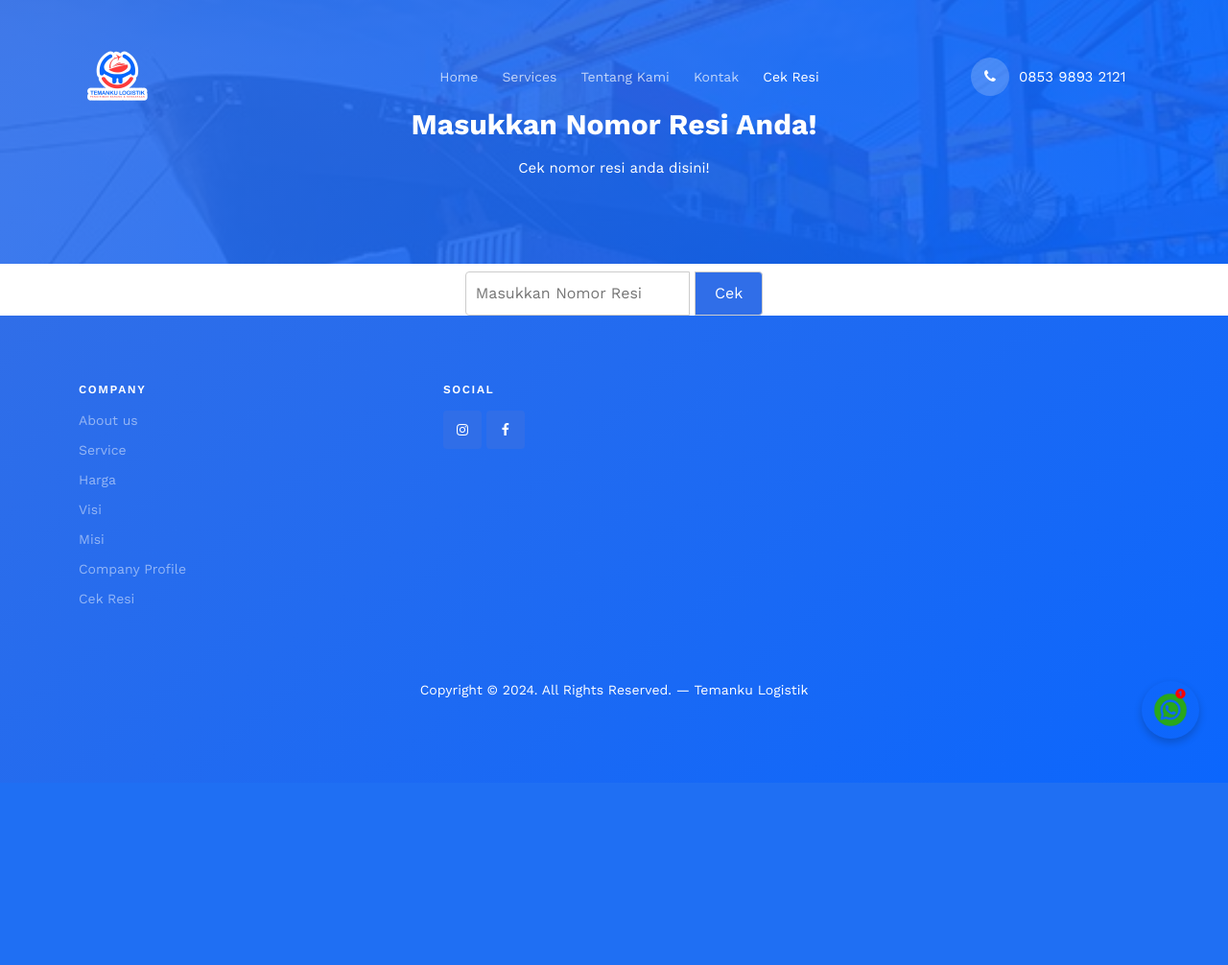
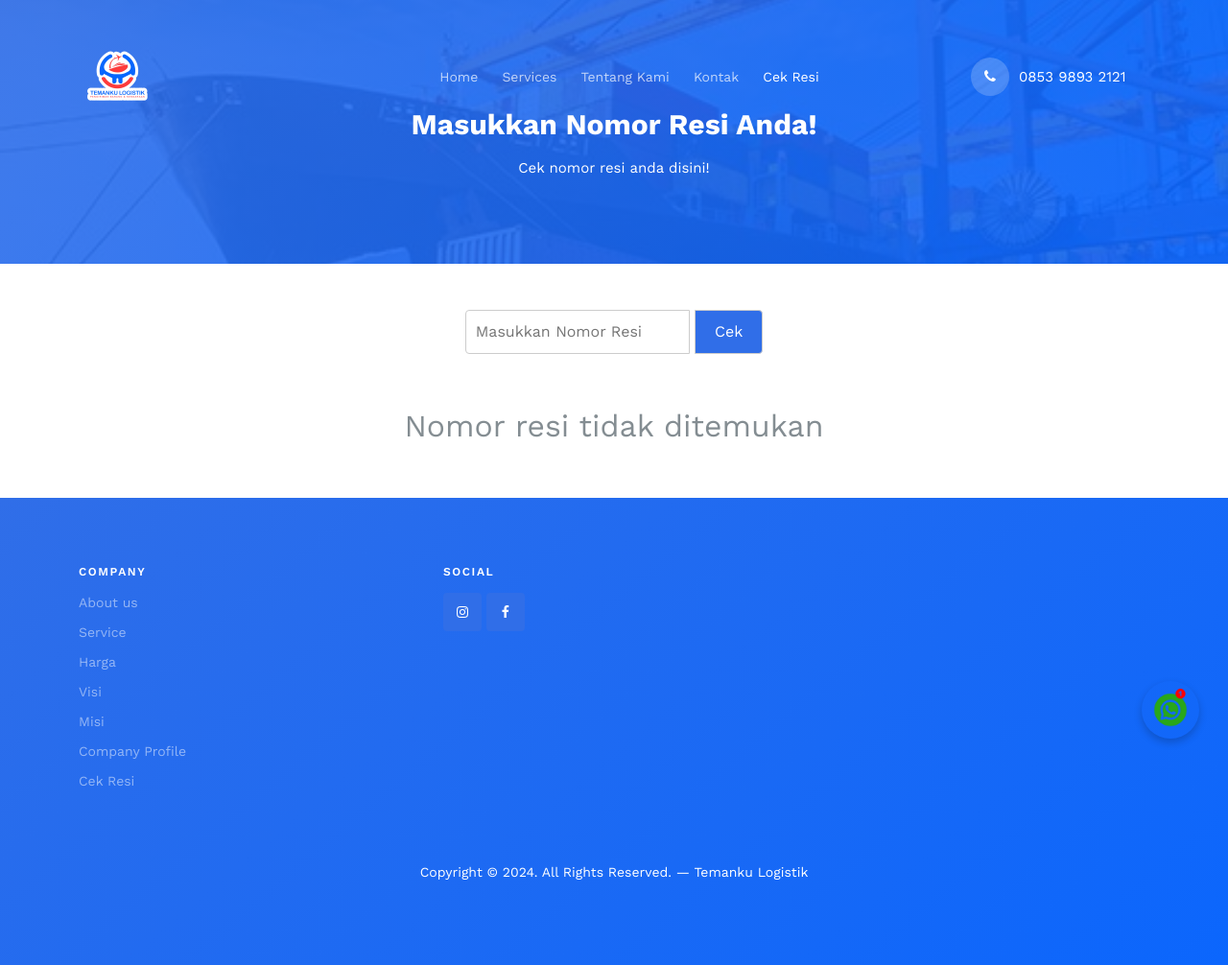
Before and after one commit to denzonn/temanku-logistic, a Laravel app: page /cek-resi in a window 1280 px wide. Shown: the whole page at 96% size. Before the commit the page ends 816 px from the top, so only its background shows below. Run offline with Laravel 10, Linux system fonts and the light colour scheme; some web fonts are replaced.

Commit message:
Add Check Resi

```diff
--- a/app/Http/Controllers/HomeController.php
+++ b/app/Http/Controllers/HomeController.php
@@ -3,6 +3,7 @@
 namespace App\Http\Controllers;
 
 use App\Models\Blog;
+use App\Models\Product;
 use Illuminate\Http\Request;
 
 class HomeController extends Controller
@@ -26,4 +27,15 @@
     public function cekResi(){
         return view('pages.cek-resi');
     }
+
+    public function checkResi(Request $request)
+    {
+        $request->validate([
+            'resi' => 'required|string'
+        ]);
+
+        $product = Product::where('resi', $request->resi)->first();
+
+        return view('pages.cek-resi', ['product' => $product]);
+    }
 }
--- a/resources/views/pages/cek-resi.blade.php
+++ b/resources/views/pages/cek-resi.blade.php
@@ -16,18 +16,35 @@
         </div>
     </div>
     <div class="container" data-aos="fade-up">
-    <form action="#">
-    <div class="row align-items-center justify-content-center text-center pt-2">
+        <form action="{{ route('cek-resi.check') }}" method="POST">
+            @csrf
+            <div class="row align-items-center justify-content-center text-center py-5">
                 <div class="input-container">
                     <div class="flex">
-            <input type="text" placeholder="Masukkan Nomor Resi" >
-            <button type="button">Cek</button>
+                        <input type="text" name="resi" placeholder="Masukkan Nomor Resi" value="{{ old('resi') }}">
+                        <button type="submit">Cek</button>
                     </div>
                 </div>
             </div>
         </form>
+        @if (isset($product))
+            @if ($product)
+                <div class="row align-items-center justify-content-center text-center pt-2 pb-5">
+                    <div class="col-lg-6">
+                        <h2>Detail Pengiriman</h2>
+                        <p><strong>Nama:</strong> {{ $product->name }}</p>
+                        <p><strong>Nomor Resi:</strong> {{ $product->resi }}</p>
+                        <p><strong>Status:</strong> {{ $product->status }}</p>
+                        <p><img src="{{ asset('storage/' . $product->photo) }}" alt="Photo" width="200"></p>
                     </div>
                 </div>
+            @endif
+        @else
+            <div class="row align-items-center justify-content-center text-center pt-2 pb-5">
+                <div class="col-lg-6">
+                    <h2>Nomor resi tidak ditemukan</h2>
                 </div>
             </div>
+        @endif
+    </div>
 @endsection
--- a/routes/web.php
+++ b/routes/web.php
@@ -24,6 +24,7 @@
 Route::get('/about', [HomeController::class, 'about'])->name('about');
 Route::get('/contact', [HomeController::class, 'contact'])->name('contact');
 Route::get('/cek-resi', [HomeController::class, 'cekResi'])->name('cek-resi');
+Route::post('/cek-resi', [HomeController::class, 'checkResi'])->name('cek-resi.check');
 
 Route::prefix('admin')->middleware(['auth', 'isAdmin'])->group(function () {
     Route::get('dashboard', [DashboardController::class, 'index'])->name('dashboard');
```
Lines whose indentation alone changed are shown as unchanged.
